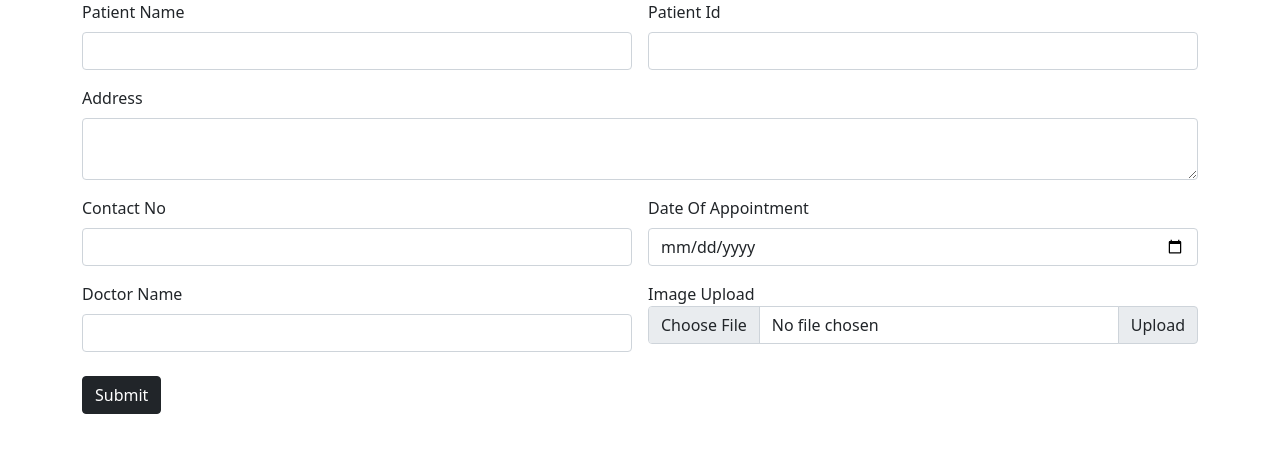
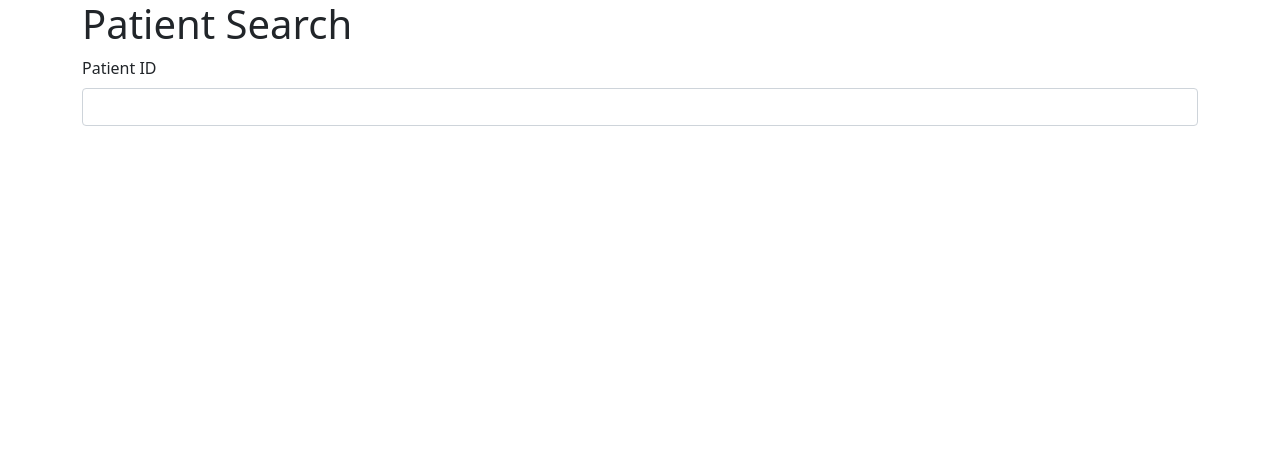
Before and after one commit to Varun-Babu/HospitalApp-Angular-Basics, an Angular app: page / in a window 1280 px wide. Shown: the top 452 px of the page. Built offline with nearby package versions, Linux system fonts and the light colour scheme.

Commit message:
search added

```diff
--- a/src/app/app.component.html
+++ b/src/app/app.component.html
@@ -1,4 +1,5 @@
-<app-patient-entry></app-patient-entry>
+<!-- <app-patient-entry></app-patient-entry> -->
+<app-patient-search></app-patient-search>
 
 
 <router-outlet></router-outlet>
--- a/src/app/app.module.ts
+++ b/src/app/app.module.ts
@@ -4,11 +4,13 @@
 import { AppRoutingModule } from './app-routing.module';
 import { AppComponent } from './app.component';
 import { PatientEntryComponent } from './patient-entry/patient-entry.component';
+import { PatientSearchComponent } from './patient-search/patient-search.component';
 
 @NgModule({
   declarations: [
     AppComponent,
-    PatientEntryComponent
+    PatientEntryComponent,
+    PatientSearchComponent
   ],
   imports: [
     BrowserModule,
--- /dev/null
+++ b/src/app/patient-search/patient-search.component.html
@@ -0,0 +1,13 @@
+<div class="container">
+    <div class="row">
+        <div class="col col-12 col-sm-12 col-md-12 col-lg-12 col-xl-12 col-xxl-12">
+            <div class="row">
+                <div class="col col-12 col-sm-12 col-md-12 col-lg-12 col-xl-12 col-xxl-12">
+                    <h1>Patient Search</h1>
+                    <label for="" class="form-label">Patient ID</label>
+                    <input type="text" class="form-control">
+                </div>
+            </div>
+        </div>
+    </div>
+</div>
```
Also changed, not shown: src/app/patient-search/patient-search.component.ts (added, +10 -0 lines), src/app/patient-search/patient-search.component.css (added).
